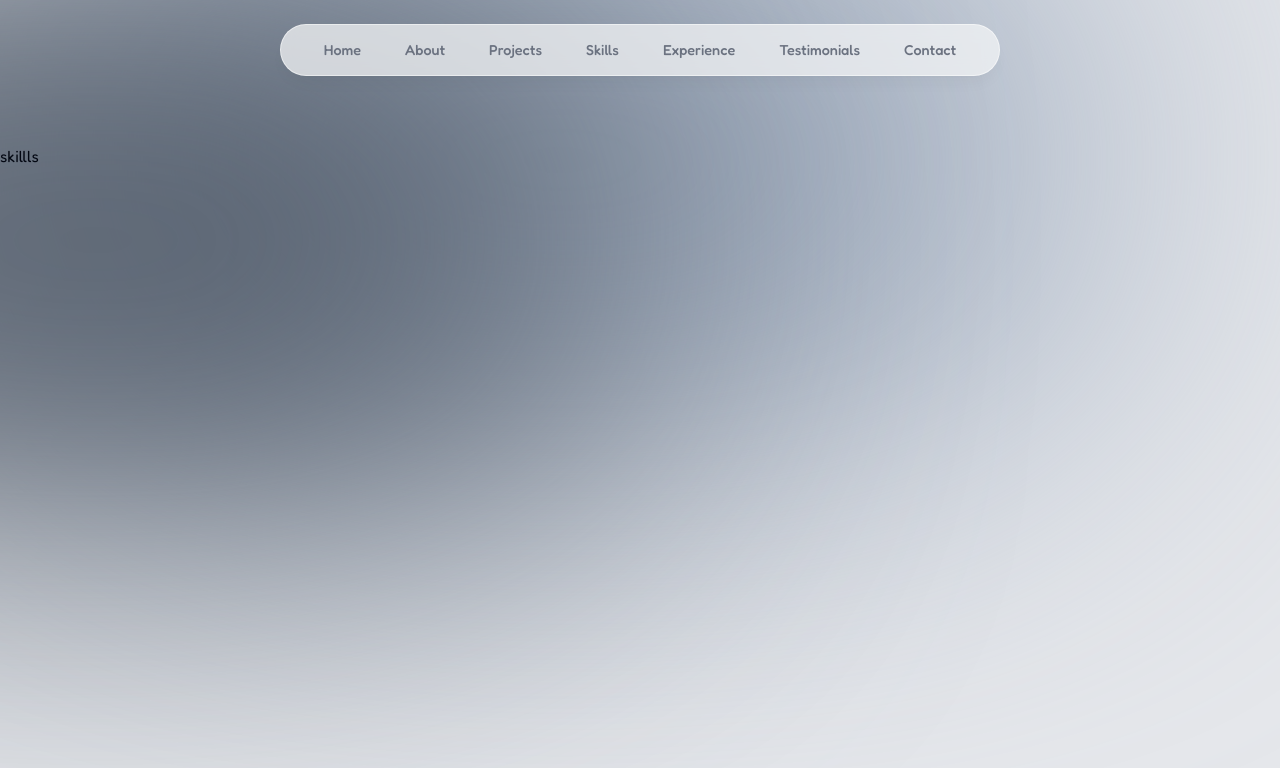
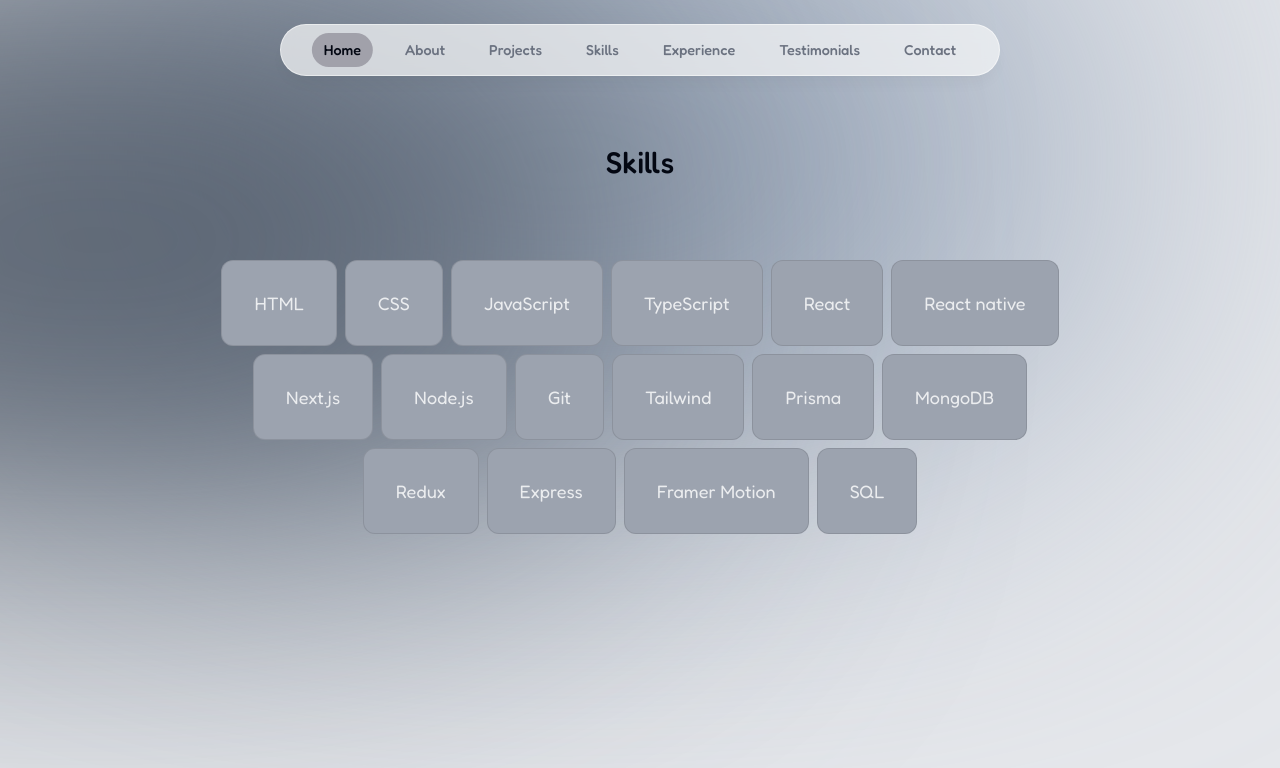
Before and after one commit to Archit5655/Portfolio, a Next.js app: page /skills in a window 1280 px wide. Shown: the top 768 px of the page. Built offline with nearby package versions, Linux system fonts and the light colour scheme.

Commit message:
skills section

```diff
--- a/app/layout.tsx
+++ b/app/layout.tsx
@@ -21,7 +21,7 @@ export default function RootLayout({
 
   return (
 
-    <html lang="en">
+    <html lang="en" className=' '>
       <body className={`${inter.className}  bg-gray-200 text-gray-950  relative pt-28 sm:pt-36 `  }>
         <div className='bg-[#94a3b8] absolute top-[-6rem] right-[11rem] h-[32rem] w-[32rem] rounded-full blur-[10rem]  -z-20 sm:w-[68rem]  '>
 
@@ -29,6 +29,8 @@ export default function RootLayout({
         <div className='bg-[#4b5563] absolute top-[-1rem] -z-20 left-[-35rem] h-[32rem] w-[32rem] rounded-full blur-[10rem] sm:w-[68rem] md:left-[-33rem] lg:left-[-28rem] '>
 
         </div>
+
+
 <Header/>
 
         {children}
--- /dev/null
+++ b/app/projects/loading.tsx
@@ -0,0 +1,19 @@
+"use client"
+
+import React from 'react'
+import { BounceLoader } from 'react-spinners'
+
+const loading = () => {
+  return (
+<div className=' flex items-center justify-center'>
+
+
+<BounceLoader color='#22c55e' size={40} />
+</div>
+
+
+
+  )
+}
+
+export default loading
--- a/app/skills/page.tsx
+++ b/app/skills/page.tsx
@@ -1,11 +1,51 @@
+"use client"
+import Heading from '@/components/Heading'
+import { skillsData } from '@/lib/data'
 import React from 'react'
+import { motion } from 'framer-motion';
 
+
+
+const fadeinanimation={
+  initial:{
+    opacity:0,
+    y:100
+  },
+  animate:(index:number)=>({
+
+    opacity:1,
+    y:0,
+    transition:{
+      delay:0.05*index,
+    },
+  })
+}
 const page = () => {
   return (
     <div>
-      skillls
 
+    <Heading title='Skills' />
+
+    <div className=' flex items-center justify-center mt-20'>
+
+    <section className=' mb-28 max-w-[53rem]  items-center justify-center scroll-mt-28 text-center sm:mb-40'>
+
+
+    <ul className=' flex flex-wrap justify-center  gap-2 text-lg text-gray-800'>
+      {skillsData.map((skills,index)=>(
+
+        <motion.li variants={fadeinanimation} initial="initial" whileInView="animate" viewport= {{
+          once:true
+        }} custom={index} className='  bg-gray-400 border border-black/[0.1] text-white   text-opacity-80 rounded-xl px-8 py-7 ' key={index}> {skills}</motion.li>
+
+      ))}
+
+    </ul>
+
+
+    </section>
     </div>
+        </div>
   )
 }
 
--- a/components/Project.tsx
+++ b/components/Project.tsx
@@ -16,13 +16,15 @@ function Project({ title, description, tags, imageUrl, href }: Projectprops) {
     target: ref,
     offset: ["0 1", "1.33 1"],
   });
-  useTransform(scrollYProgress, [0, 1], [0.5, 1]);
+  const scaleProgress=useTransform(scrollYProgress, [0, 1], [0.6, 1]);
+  const opacity=useTransform(scrollYProgress, [0, 1], [0.6, 1]);
   return (
     <motion.div
+
       ref={ref}
       style={{
-        scale: scrollYProgress,
-        opacity: scrollYProgress,
+        scale: scaleProgress,
+        opacity: opacity,
       }}
       className=" mb-3 sm:mb-8 "
     >
--- a/components/header.tsx
+++ b/components/header.tsx
@@ -1,9 +1,12 @@
 "use client";
-import React from "react";
-import { motion } from "framer-motion";
+import React, { useState } from "react";
+import { motion, spring } from "framer-motion";
 import { links } from "@/lib/data";
 import Link from "next/link";
+import clsx from "clsx";
+
 const Header = () => {
+  const [Active, setActive] = useState("Home");
   return (
     <header className=" z-[999] relative">
       <motion.div
@@ -15,16 +18,28 @@ const Header = () => {
         <ul className="flex w-[22rem] flex-wrap items-center justify-center gap-y-1 text-[0.9rem] font-medium text-gray-500 sm:w-[initial] sm:flex-nowrap sm:gap-5 ">
           {links.map((link) => (
             <motion.li
-              className=" h-3/4 flex items-center justify-center"
+              className=" h-3/4 flex items-center justify-center relative"
               initial={{ y: -100, opacity: 0 }}
               animate={{ y: 0, opacity: 1 }}
               key={link.hash}
             >
               <Link
-                className=" flex items-center justify-center w-full px-3 py-3 hover:text-gray-950  transition "
+                className={clsx(" flex items-center justify-center w-full px-3 py-3 hover:text-gray-950  transition ",{
+                  ' text-gray-950':Active===link.name
+                })}
                 href={link.hash}
+                onClick={()=>setActive(link.name)}
               >
                 {link.name}{" "}
+                {
+                  link.name===Active ?  <motion.span className=" bg-zinc-400  rounded-full absolute inset-0 -z-10" layoutId="Active" transition={{
+                    type:'spring',
+                    stiffness:500,
+                    damping:30
+
+                  }}>     </motion.span>:""
+                }
+
               </Link>
             </motion.li>
           ))}
--- /dev/null
+++ b/context/activecontext.tsx
@@ -0,0 +1,5 @@
+// import { createContext } from "react";
+
+// type ThemeContextType = "home" | "about" | "projects" | "skills" | "experience" | "contact" | "testimonials";
+
+// export const ThemeContext = createContext<ThemeContextType>("home");
--- a/lib/data.ts
+++ b/lib/data.ts
@@ -99,15 +99,16 @@ export const skillsData = [
   "JavaScript",
   "TypeScript",
   "React",
+  "React native",
   "Next.js",
   "Node.js",
   "Git",
   "Tailwind",
-  // "Prisma",
+  "Prisma",
   "MongoDB",
   "Redux",
+  "Express",
+  "Framer Motion",
+  "SQL",
 
-  "Express",
-
-  "Framer Motion",
 ] as const;
--- a/package.json
+++ b/package.json
@@ -13,12 +13,14 @@
     "@types/react": "18.2.21",
     "@types/react-dom": "18.2.7",
     "autoprefixer": "10.4.15",
+    "clsx": "^2.0.0",
     "framer-motion": "^10.16.4",
     "next": "13.4.19",
     "postcss": "8.4.29",
     "react": "18.2.0",
     "react-dom": "18.2.0",
     "react-icons": "^4.11.0",
+    "react-spinners": "^0.13.8",
     "tailwindcss": "3.3.3",
     "typescript": "5.2.2"
   }
```
Also changed, not shown: hooks/getactive.ts (added), 1 other file (tests, documents, lock files or other folders).
